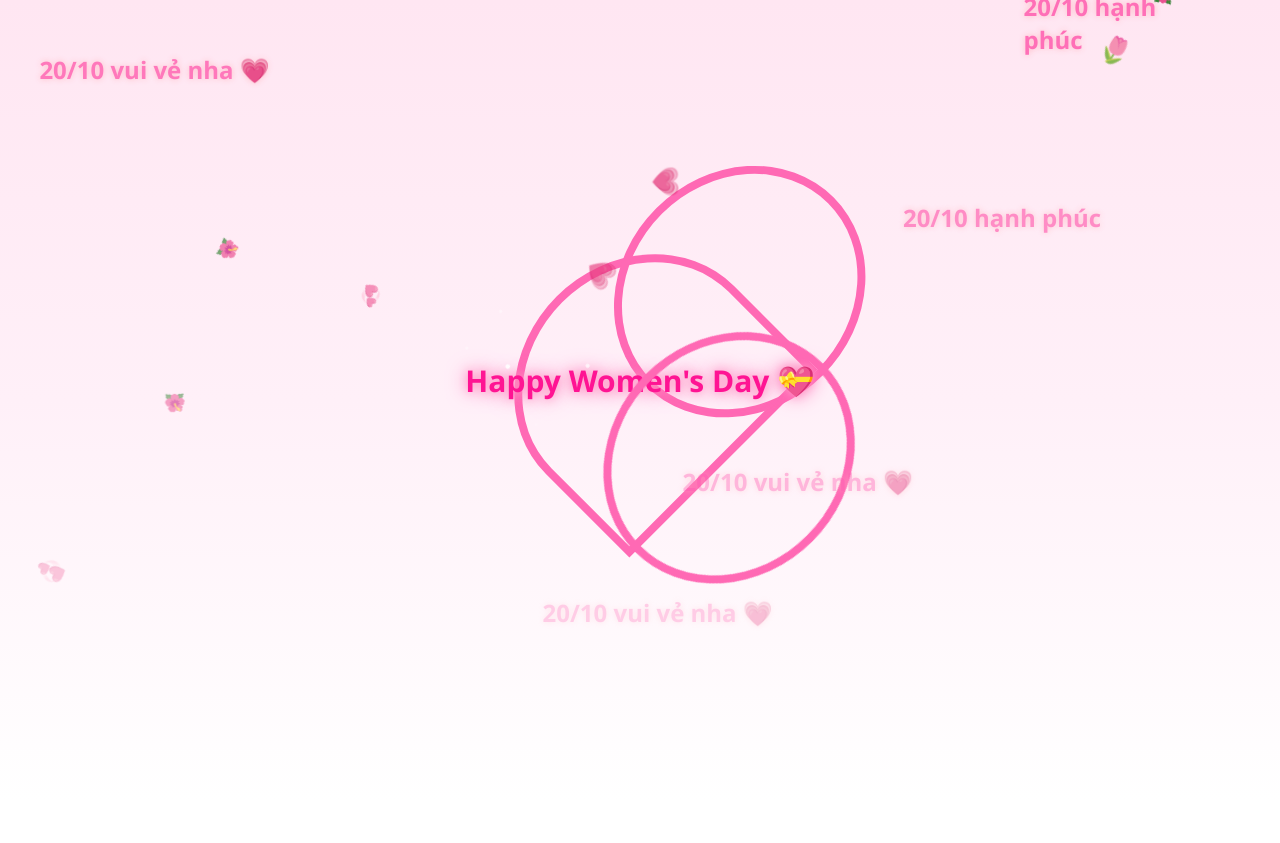
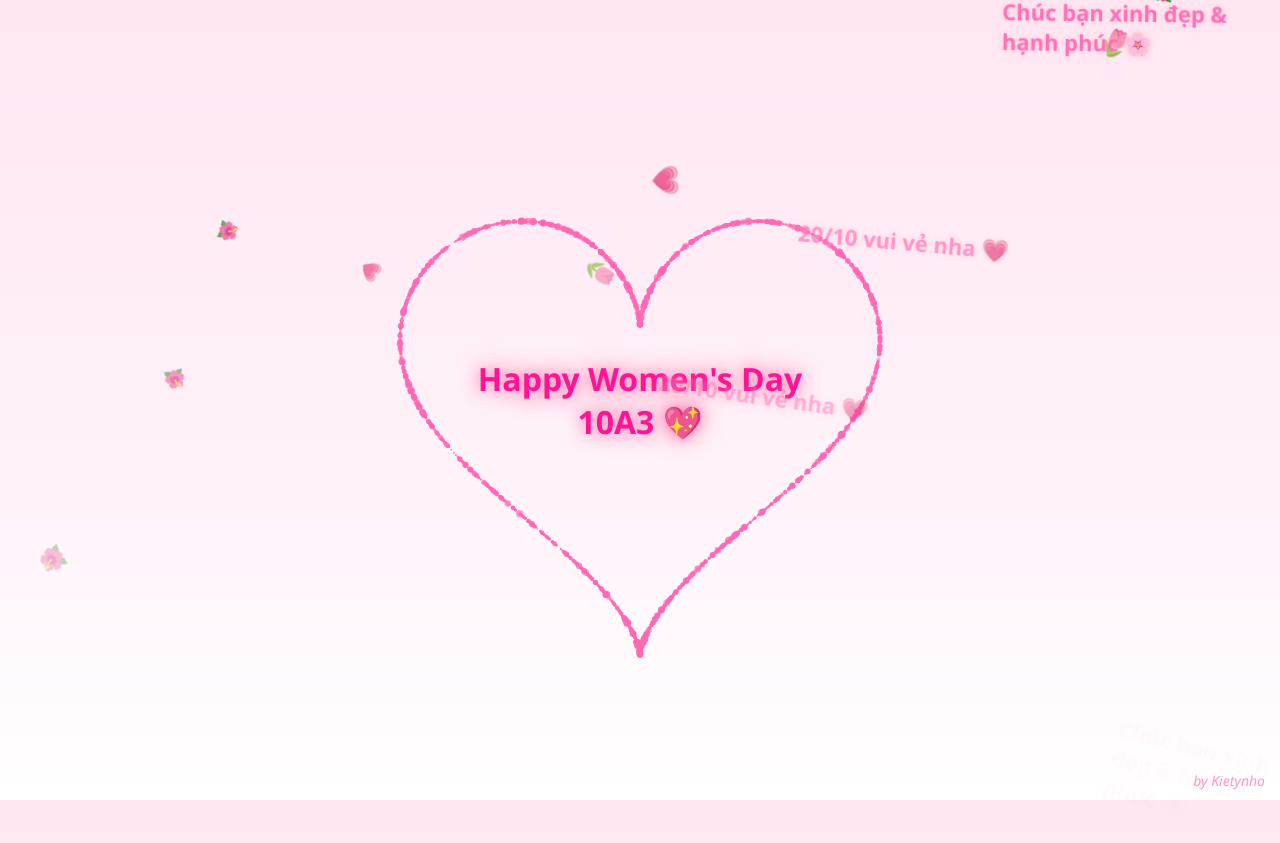
Before and after one commit to kietynho/20-10-10A3, a plain HTML site: page index.html in a window 1280 px wide. Before the commit the page ends 800 px from the top, so only its background shows below. Drawn offline with Linux system fonts and the light colour scheme; animation ran at ten frames a second.

Commit message:
Update index.html

```diff
--- a/index.html
+++ b/index.html
@@ -3,168 +3,165 @@
 <head>
 <meta charset="UTF-8">
 <meta name="viewport" content="width=device-width, initial-scale=1.0">
-<title>Happy Women's Day 💝</title>
+<title>Happy Women's Day 10A3 💖</title>
 <style>
   body {
     margin: 0;
     height: 100vh;
     background: linear-gradient(180deg, #ffe6f2, #fff0f8, #ffffff);
     overflow: hidden;
-    display: flex;
-    justify-content: center;
-    align-items: center;
-    flex-direction: column;
     font-family: 'Segoe UI', sans-serif;
   }
 
-  /* Trái tim hồng rỗng - đứng yên */
-  .heart {
-    position: relative;
-    width: 250px;
-    height: 220px;
-    border: 8px solid #ff69b4;
-    border-radius: 50% 50% 0 0;
-    transform: rotate(-45deg);
-    margin-bottom: 40px;
-  }
-  .heart::before,
-  .heart::after {
-    content: "";
-    position: absolute;
-    width: 250px;
-    height: 220px;
-    border: 8px solid #ff69b4;
-    border-radius: 50%;
-  }
-  .heart::before {
-    top: 0;
-    left: 50%;
-  }
-  .heart::after {
-    top: 50%;
-    left: 0;
-  }
-
-  /* Dòng chữ chính trong tim */
+  /* Chữ chính giữa tim */
   .center-text {
     position: absolute;
     top: 50%;
     left: 50%;
-    transform: translate(-50%, -50%) rotate(45deg);
-    font-size: 30px;
-    color: deeppink;
+    transform: translate(-50%, -50%);
+    color: #ff1493;
+    font-size: 32px;
     font-weight: bold;
-    white-space: nowrap;
-    text-shadow: 0 0 10px #ff9ac6, 0 0 20px #ff69b4;
+    text-align: center;
+    text-shadow: 0 0 15px #ff69b4, 0 0 30px #ffb6c1;
+    pointer-events: none;
   }
 
-  /* Chữ rơi xuống */
+  /* Chữ rơi */
   .falling-text {
     position: absolute;
-    top: -50px;
-    left: 50%;
-    transform: translateX(-50%);
-    color: hotpink;
-    font-size: 24px;
+    top: -40px;
+    color: #ff69b4;
+    font-size: 22px;
     font-weight: 600;
-    text-shadow: 0 0 6px #ffb6c1;
-    animation: fall 5s linear infinite;
+    opacity: 0.9;
+    text-shadow: 0 0 6px #ffc0cb;
+    animation: fall linear forwards;
   }
 
   @keyframes fall {
-    0% {
-      top: -50px;
-      opacity: 1;
-    }
-    100% {
-      top: 110vh;
-      opacity: 0;
-    }
+    0% { transform: translateY(0) rotate(0deg); opacity: 1; }
+    100% { transform: translateY(100vh) rotate(15deg); opacity: 0; }
   }
 
-  /* Hiệu ứng hoa/cánh rơi */
+  /* Hoa rơi */
   .petal {
     position: absolute;
     top: -50px;
     font-size: 20px;
-    opacity: 0.8;
-    animation: petalFall linear infinite;
+    animation: petalFall linear forwards;
   }
 
   @keyframes petalFall {
-    0% {
-      transform: translateY(0) rotate(0deg);
-      opacity: 1;
-    }
-    100% {
-      transform: translateY(110vh) rotate(360deg);
-      opacity: 0;
-    }
+    0% { transform: translateY(0) rotate(0deg); opacity: 1; }
+    100% { transform: translateY(110vh) rotate(360deg); opacity: 0; }
   }
 
-  /* Lấp lánh nhẹ */
-  .sparkle {
+  /* Ghi credit */
+  .credit {
     position: absolute;
-    width: 4px;
-    height: 4px;
-    background: white;
-    border-radius: 50%;
-    opacity: 0;
-    animation: sparkle 2s ease-in-out infinite;
+    bottom: 10px;
+    right: 15px;
+    color: #ff69b4;
+    font-size: 14px;
+    opacity: 0.7;
+    font-style: italic;
   }
 
-  @keyframes sparkle {
-    0%, 100% { opacity: 0; transform: scale(0.5); }
-    50% { opacity: 1; transform: scale(1.2); }
+  canvas {
+    position: absolute;
+    top: 0;
+    left: 0;
   }
 </style>
 </head>
 <body>
 
-<div class="heart">
-  <div class="center-text">Happy Women's Day 💝</div>
-</div>
+<canvas id="heartCanvas"></canvas>
+<div class="center-text">Happy Women's Day<br>10A3 💖</div>
+<div class="credit">by Kietynho</div>
 
 <script>
-  const messages = ["20/10 vui vẻ nha 💗", "20/10 hạnh phúc"];
-  const petals = ["🌸", "🌷", "💗", "💞", "🌺"];
+  const canvas = document.getElementById("heartCanvas");
+  const ctx = canvas.getContext("2d");
+  let W = window.innerWidth, H = window.innerHeight;
+  canvas.width = W; canvas.height = H;
 
-  // Tạo chữ rơi xuống
-  function createFallingText() {
-    const text = document.createElement('div');
-    text.className = 'falling-text';
-    text.textContent = messages[Math.floor(Math.random() * messages.length)];
-    text.style.left = Math.random() * 80 + 10 + '%';
-    text.style.animationDuration = (4 + Math.random() * 2) + 's';
-    document.body.appendChild(text);
-    setTimeout(() => text.remove(), 6000);
+  const particles = [];
+
+  function heartFunction(t) {
+    // Công thức hình trái tim
+    return {
+      x: 16 * Math.pow(Math.sin(t), 3),
+      y: -(13 * Math.cos(t) - 5 * Math.cos(2 * t)
+         - 2 * Math.cos(3 * t) - Math.cos(4 * t))
+    };
   }
-  setInterval(createFallingText, 900);
 
-  // Tạo hoa/cánh rơi
+  function spawnParticle() {
+    const t = Math.random() * Math.PI * 2;
+    const pos = heartFunction(t);
+    const x = W / 2 + pos.x * 15;
+    const y = H / 2 + pos.y * 15;
+    const size = Math.random() * 3 + 1;
+    const color = `rgba(255, 105, 180, ${Math.random() * 0.7 + 0.5})`; // hồng đậm
+    particles.push({ x, y, size, color, life: 1 });
+  }
+
+  function draw() {
+    ctx.clearRect(0, 0, W, H);
+    for (let i = 0; i < particles.length; i++) {
+      const p = particles[i];
+      ctx.beginPath();
+      ctx.arc(p.x, p.y, p.size, 0, Math.PI * 2);
+      ctx.fillStyle = p.color;
+      ctx.fill();
+      p.life -= 0.01;
+      p.size *= 0.98;
+    }
+    for (let i = particles.length - 1; i >= 0; i--) {
+      if (particles[i].life <= 0) particles.splice(i, 1);
+    }
+  }
+
+  function loop() {
+    for (let i = 0; i < 50; i++) spawnParticle(); // chỉnh số này để spawn nhiều hơn
+    draw();
+    requestAnimationFrame(loop);
+  }
+  loop();
+
+  // Tạo hoa rơi
+  const petals = ["🌸", "🌷", "💗", "🌺"];
   function createPetal() {
     const petal = document.createElement('div');
     petal.className = 'petal';
     petal.textContent = petals[Math.floor(Math.random() * petals.length)];
     petal.style.left = Math.random() * 100 + 'vw';
-    petal.style.animationDuration = (6 + Math.random() * 4) + 's';
+    petal.style.animationDuration = (6 + Math.random() * 5) + 's';
     petal.style.fontSize = (16 + Math.random() * 12) + 'px';
     document.body.appendChild(petal);
     setTimeout(() => petal.remove(), 10000);
   }
   setInterval(createPetal, 600);
 
-  // Hiệu ứng lấp lánh quanh tim
-  function createSparkle() {
-    const sparkle = document.createElement('div');
-    sparkle.className = 'sparkle';
-    sparkle.style.left = 50 + (Math.random() * 200 - 100) + 'px';
-    sparkle.style.top = 50 + (Math.random() * 200 - 100) + 'px';
-    sparkle.style.animationDelay = Math.random() * 2 + 's';
-    document.querySelector('.heart').appendChild(sparkle);
-    setTimeout(() => sparkle.remove(), 3000);
+  // Tạo chữ rơi
+  const messages = ["20/10 vui vẻ nha 💗", "Chúc bạn xinh đẹp & hạnh phúc 🌸"];
+  function createFallingText() {
+    const text = document.createElement('div');
+    text.className = 'falling-text';
+    text.textContent = messages[Math.floor(Math.random() * messages.length)];
+    text.style.left = Math.random() * 80 + 10 + '%';
+    text.style.animationDuration = (4 + Math.random() * 3) + 's';
+    document.body.appendChild(text);
+    setTimeout(() => text.remove(), 6000);
   }
-  setInterval(createSparkle, 400);
+  setInterval(createFallingText, 1200);
+
+  window.addEventListener('resize', () => {
+    W = window.innerWidth; H = window.innerHeight;
+    canvas.width = W; canvas.height = H;
+  });
 </script>
 
 </body>
```
